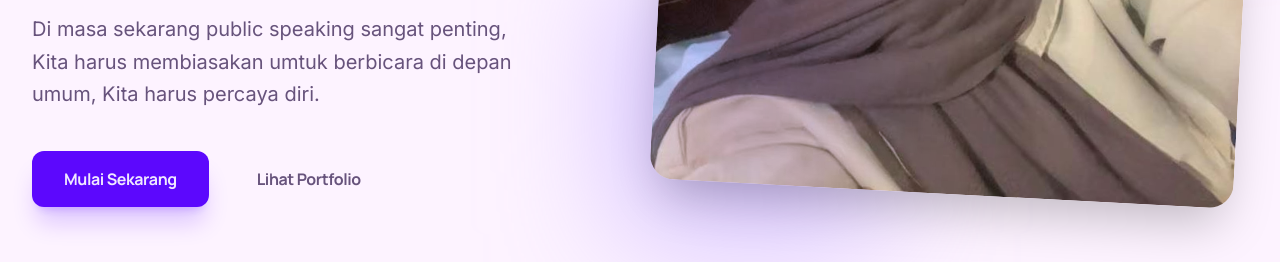
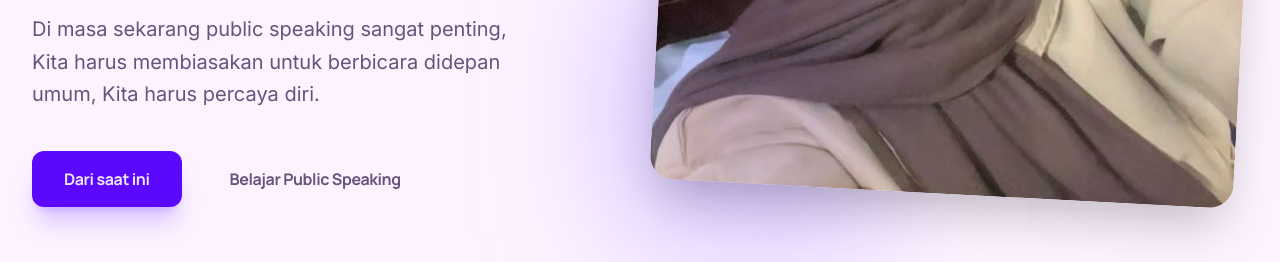
Before and after one commit to naysiawardania-bit/NaysiaWardaniah, a plain HTML site: page index.html in a window 1280 px wide. Shown: the part 538-800 px from the top of the page. Drawn offline with nearby package versions, Linux system fonts and the light colour scheme.

Commit message:
Update index.html

```diff
--- a/index.html
+++ b/index.html
@@ -116,14 +116,14 @@
                         Belajar <span class="text-gradient">Berbicara</span> Didepan Umum
                     </h1>
 <p class="text-xl text-on-surface-variant max-w-lg mb-10 leading-relaxed">
-                        Di masa sekarang public speaking sangat penting, Kita harus membiasakan umtuk berbicara di depan umum, Kita harus percaya diri.
+                        Di masa sekarang public speaking sangat penting, Kita harus membiasakan untuk berbicara didepan umum, Kita harus percaya diri.
                     </p>
 <div class="flex flex-wrap gap-4">
-<a class="bg-primary text-on-primary px-8 py-4 rounded-full font-headline font-bold tracking-tight shadow-xl shadow-primary/20 hover:shadow-primary/40 cubic-bezier-transition" href="#kontak">
-                            Mulai Sekarang
+<a class="bg-primary text-on-primary px-8 py-4 rounded-full font-headline font-bold tracking-tight shadow-xl shadow-primary/20 hover:shadow-primary/40 cubic-bezier-transition" href="#nomor">
+                            Dari saat ini
                         </a>
-<a class="bg-surface-container-high text-on-surface-variant px-8 py-4 rounded-full font-headline font-bold tracking-tight hover:bg-surface-container-highest cubic-bezier-transition" href="#proyek">
-                            Lihat Portfolio
+<a class="bg-surface-container-high text-on-surface-variant px-8 py-4 rounded-full font-headline font-bold tracking-tight hover:bg-surface-container-highest cubic-bezier-transition" href="#pakaian">
+                            Belajar Public Speaking
                         </a>
 </div>
 </div>
```
